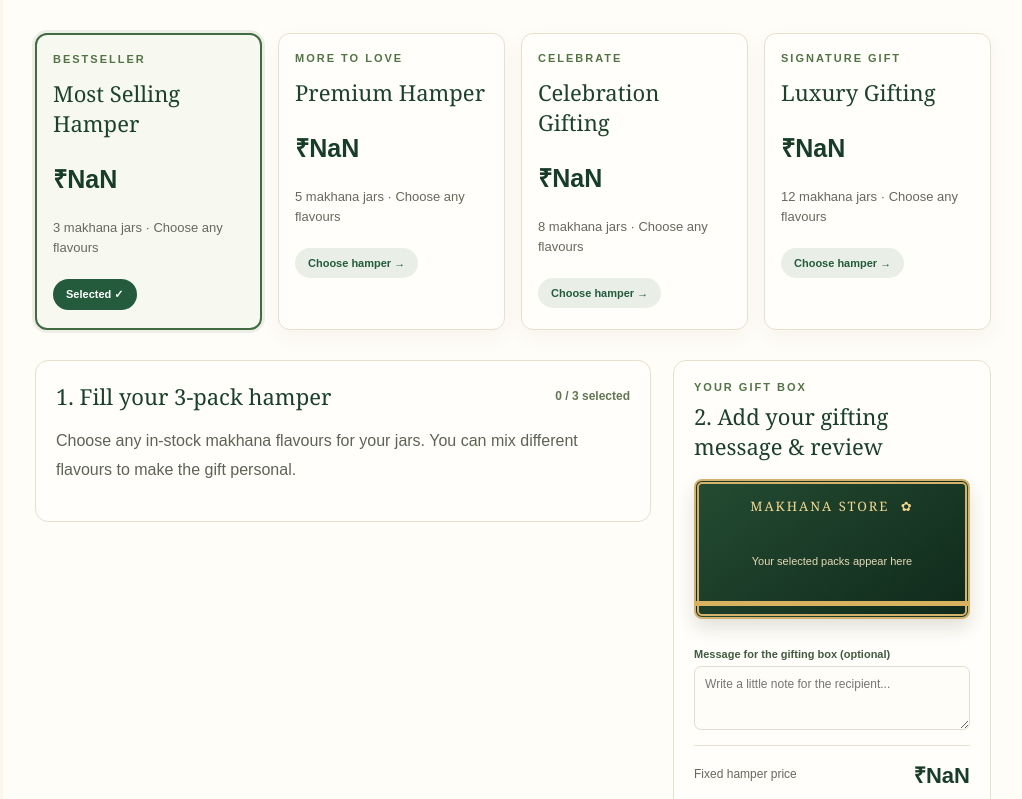
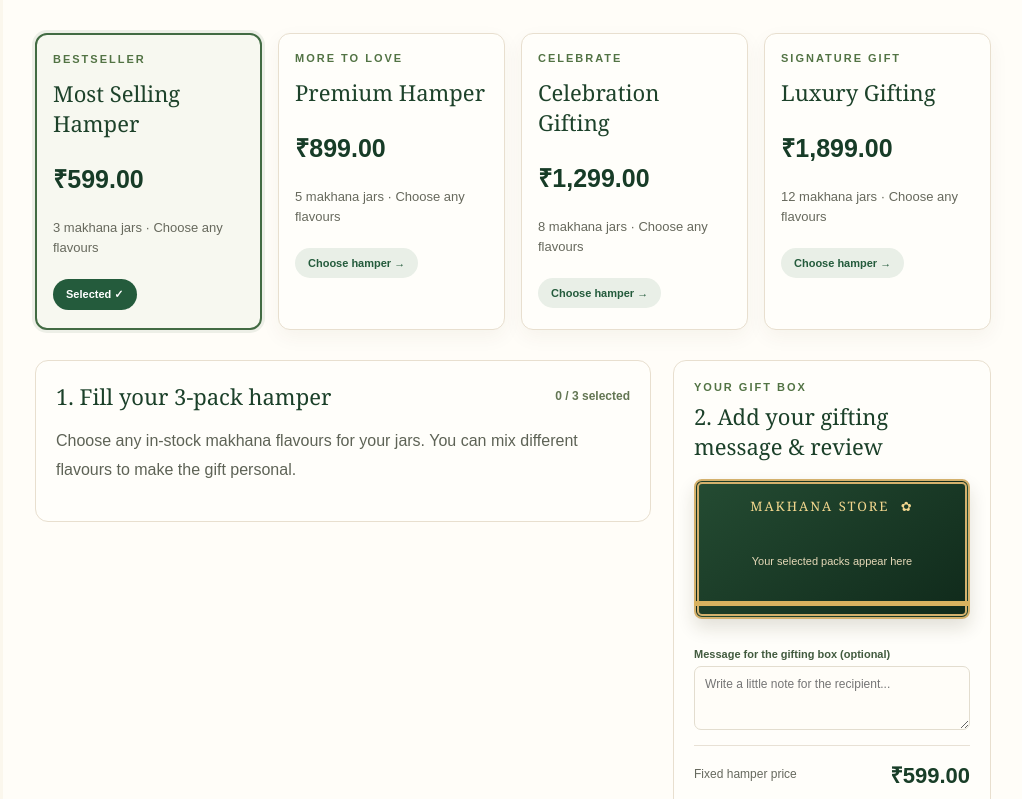
Before and after one commit to priyanshu3489/Makhana-Store-, a Next.js app: page /combos in a window 1280 px wide. Shown: the part 901-1700 px from the top of the page, without its empty margins (127-1149 px from the left). Built offline with nearby package versions, Linux system fonts and the light colour scheme; no server answers; the database is empty.

Commit message:
Fix fixed prices for all four gift hampers

```diff
--- a/src/components/GiftHamperShop.tsx
+++ b/src/components/GiftHamperShop.tsx
@@ -4,7 +4,7 @@ import { formatMoney } from "@/lib/money";
 
 type Product={id:string;slug:string;name:string;pricePaise:number;imageUrl:string;stock:number;flavor:string;weightGrams:number};
 type Hamper={slug:string;name:string;count:number;pricePaise:number;tag:string};
-const HAMPERS:Hamper[]=[{"slug":"most-selling","name":"Most Selling Hamper","count":3,"price":59900,"tag":"BESTSELLER"},{"slug":"premium","name":"Premium Hamper","count":5,"price":89900,"tag":"MORE TO LOVE"},{"slug":"celebration-gifting","name":"Celebration Gifting","count":8,"price":129900,"tag":"CELEBRATE"},{"slug":"luxury-gifting","name":"Luxury Gifting","count":12,"price":189900,"tag":"SIGNATURE GIFT"}];
+const HAMPERS:Hamper[]=[{"slug":"most-selling","name":"Most Selling Hamper","count":3,"pricePaise":59900,"tag":"BESTSELLER"},{"slug":"premium","name":"Premium Hamper","count":5,"pricePaise":89900,"tag":"MORE TO LOVE"},{"slug":"celebration-gifting","name":"Celebration Gifting","count":8,"pricePaise":129900,"tag":"CELEBRATE"},{"slug":"luxury-gifting","name":"Luxury Gifting","count":12,"pricePaise":189900,"tag":"SIGNATURE GIFT"}];
 export default function GiftHamperShop({products}:{products:Product[]}){
  const [tier,setTier]=useState<Hamper>(HAMPERS[0]);
  const [selected,setSelected]=useState<string[]>([]);
```
